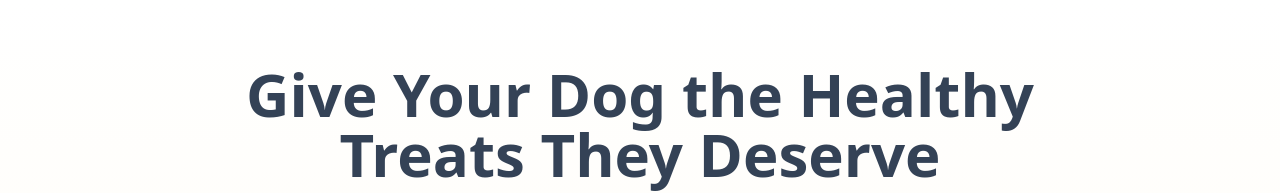
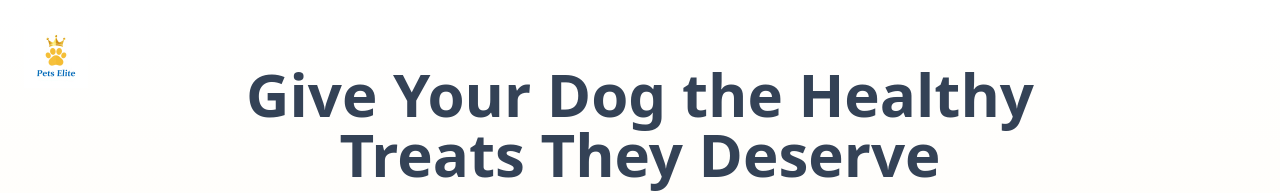
Before and after one commit to robertpetselite/pets-elite-lead-capture, a React (Vite) app: page / in a window 1280 px wide. Shown: the top 193 px of the page. Built offline with nearby package versions, Linux system fonts and the light colour scheme.

Commit message:
Add logo to landing page
Add the Pets Elite logo to the top left corner of the landing page.

```diff
--- a/src/components/HeroSection.tsx
+++ b/src/components/HeroSection.tsx
@@ -1,8 +1,16 @@
 import heroImage from "@/assets/happy-dog-hero.jpg";
+import logoImage from "@/assets/pets-elite-logo.png";
 
 export const HeroSection = () => {
   return (
-    <section className="bg-gradient-to-b from-background to-pet-cream py-16 px-6">
+    <section className="bg-gradient-to-b from-background to-pet-cream py-16 px-6 relative">
+      <div className="absolute top-6 left-6">
+        <img
+          src={logoImage}
+          alt="Pets Elite Logo"
+          className="h-12 md:h-16 w-auto"
+        />
+      </div>
       <div className="max-w-4xl mx-auto text-center">
         <h1 className="text-4xl md:text-6xl font-bold text-foreground mb-6 leading-tight">
           Give Your Dog the Healthy Treats They Deserve
```
Also changed, not shown: src/assets/pets-elite-logo.png (added).
